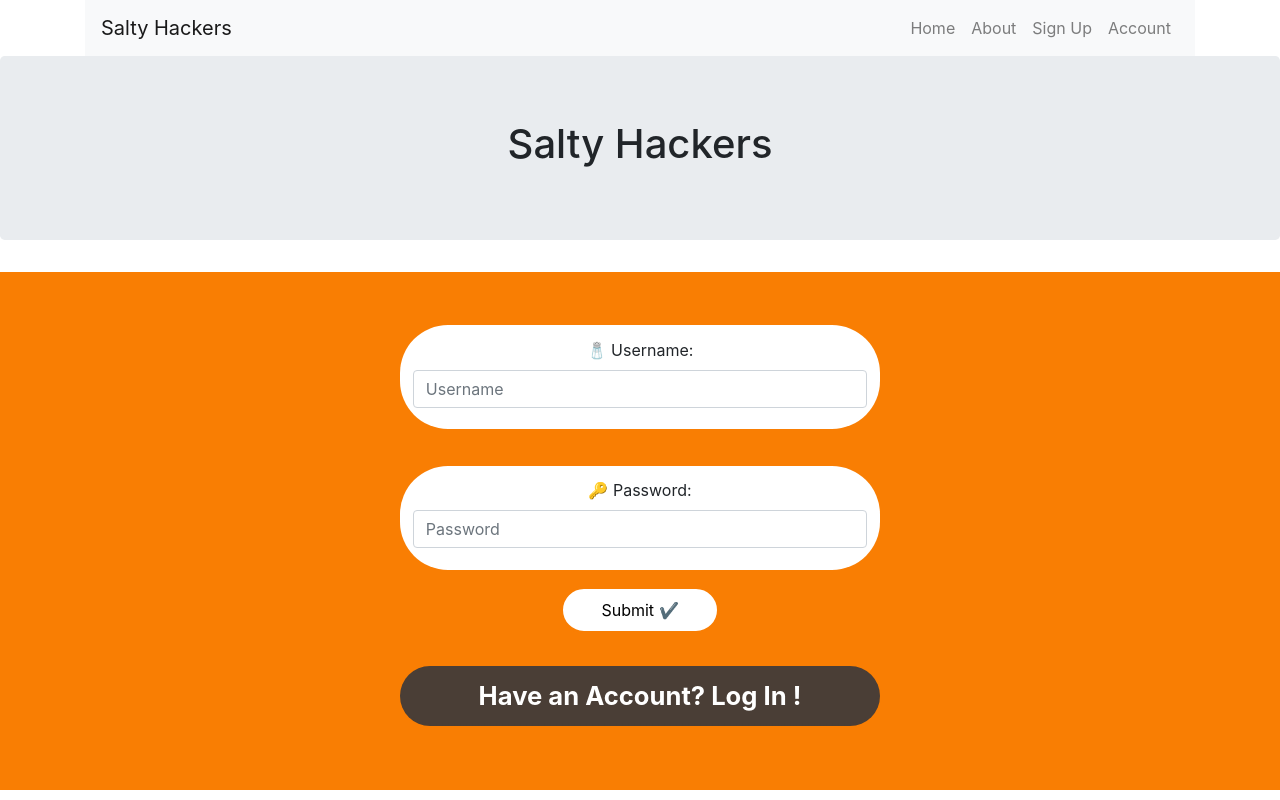
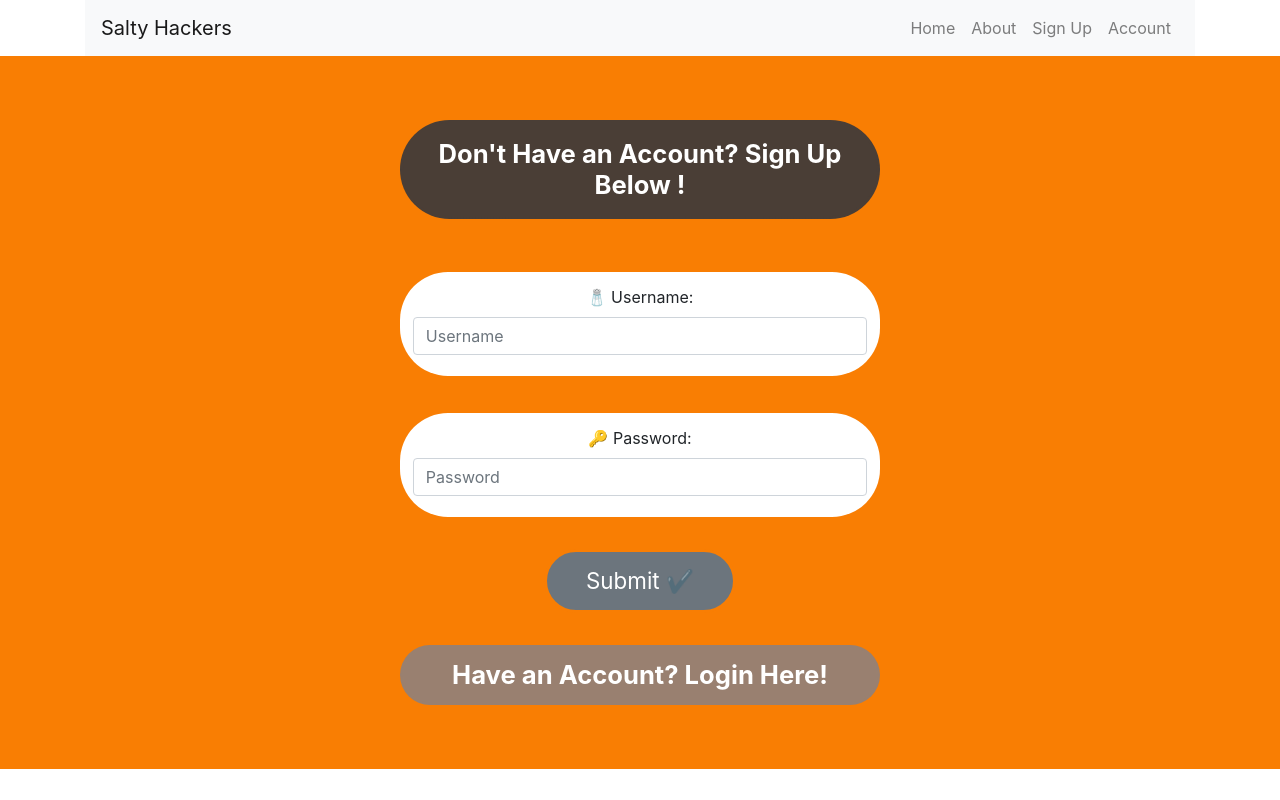
Before and after one commit to saltiest-hacker-news-comments/FE-work, a React (Create React App) app in the folder react-hackers/: page /signup in a window 1280 px wide. Built offline with nearby package versions, Linux system fonts and the light colour scheme; no server answers.

Commit message:
prepping for zeit

```diff
--- a/package.json
+++ /dev/null
@@ -1,3 +0,0 @@
-{
-  "dependencies": {}
-}
--- a/react-hackers/package.json
+++ b/react-hackers/package.json
@@ -15,7 +15,8 @@
   },
   "scripts": {
     "start": "react-scripts start",
-    "build": "react-scripts build",
+    // "build": "react-scripts build",
+    "build": "my-framework build --output public",
     "test": "react-scripts test",
     "eject": "react-scripts eject"
   },
--- a/react-hackers/src/App.js
+++ b/react-hackers/src/App.js
@@ -16,21 +16,20 @@ import Landing from "./components/Landing"
 
 function App() {
 
-  useEffect(() => {
-    axiosWithAuth()
-    .get('/app/login',)
-    .then(res => console.log("%cGet Axios: ", "color:blue", res))
-    .catch(err=> console.log( err ))
-  })
+  // useEffect(() => {
+  //   axiosWithAuth()
+  //   .get('/app/login',)
+  //   .then(res => console.log("%cGet Axios: ", "color:blue", res))
+  //   .catch(err=> console.log( err ))
+  // })
 
   return (
     <div className="App">
       <Header />
-      <Landing />
       {/* <FormikLogin /> */}
 
       <Switch>
-        <Route exact path="/" />
+        <Route exact path="/" component={Landing}/>
         <Route exact path="/signup" component={SignUp}/>
         <Route exact path="/login"  component={FormikLogin}/>
         <Route exact path="/about" component={About}/>
--- a/react-hackers/src/components/About.js
+++ b/react-hackers/src/components/About.js
@@ -3,9 +3,9 @@ import React from "react";
 
 const About = () => {
     return (
-        <div className="main-container">
-            <h1>hello</h1>
-            <p>About our app</p>
+        <div className="about-container">
+            <h1>About</h1>
+            <p>Info about our app</p>
           <div className="team-container">
               <h2>Meet our Team</h2>
               <p></p>
--- a/react-hackers/src/components/Header.js
+++ b/react-hackers/src/components/Header.js
@@ -1,6 +1,6 @@
 import React from 'react';
 import { Route, Switch, Link } from "react-router-dom";
-import { Container, Row, Col, Collapse, Navbar, NavbarToggler, NavbarBrand, Nav, NavLink, NavItem, UncontrolledDropdown, DropdownToggle, DropdownMenu, DropdownItem} from "reactstrap"
+import { Container, Row, Col, Collapse, Navbar, NavbarToggler, NavbarBrand, Nav, NavLink, NavItem, UncontrolledDropdown, DropdownToggle, DropdownMenu, DropdownItem } from "reactstrap"
 
 const Header = () => {
     const handleClick = event => {
@@ -15,12 +15,20 @@ const Header = () => {
                     <Col>
                         <Navbar color="light" light expand="sm">
                             <NavbarBrand href="/">Salty Hackers</NavbarBrand>
-                                <Nav className="ml-auto" navbar>
-                                    <NavItem><NavLink exact={true} tag={Link} to="/">Home</NavLink></NavItem>
-                                    <NavItem><NavLink tag={Link} to="/about">About</NavLink></NavItem>
-                                    <NavItem><NavLink tag={Link} to="/signup">Sign Up</NavLink></NavItem>
-                                    <NavItem><NavLink tag={Link} to="/account">Account</NavLink></NavItem>
-                                </Nav>
+                            <Nav className="ml-auto" navbar>
+                                <NavItem>
+                                    <NavLink tag={Link} to="/" activeClassName="active">Home</NavLink>
+                                </NavItem>
+                                <NavItem>
+                                    <NavLink tag={Link} to="/about" activeClassName="active">About</NavLink>
+                                </NavItem>
+                                <NavItem>
+                                    <NavLink tag={Link} to="/signup" activeClassName="active">Sign Up</NavLink>
+                                </NavItem>
+                                <NavItem>
+                                    <NavLink tag={Link} to="/account" activeClassName="active">Account</NavLink>
+                                </NavItem>
+                            </Nav>
                         </Navbar>
                     </Col>
                 </Row>
--- a/react-hackers/src/components/Landing.js
+++ b/react-hackers/src/components/Landing.js
@@ -1,5 +1,5 @@
 import React from "react"
-import { Container, Row, Col, Collapse, Navbar, Jumbotron, NavbarToggler, NavbarBrand, Nav, NavLink, NavItem, UncontrolledDropdown, DropdownToggle, DropdownMenu, DropdownItem} from "reactstrap"
+import { Container, Row, Col, Collapse, Navbar, Jumbotron, NavbarToggler, NavbarBrand, Nav, NavLink, NavItem, UncontrolledDropdown, DropdownToggle, DropdownMenu, DropdownItem } from "reactstrap"
 
 
 const Landing = () => {
@@ -7,6 +7,7 @@ const Landing = () => {
         <Jumbotron>
             <h1>Salty Hackers</h1>
         </Jumbotron>
+
     )
 }
 
--- a/react-hackers/src/components/Login.js
+++ b/react-hackers/src/components/Login.js
@@ -7,14 +7,14 @@ import * as Yup from "yup";
 import axiosWithAuth from '../utils/axiosWithAuth';
 import axios from 'axios';
 //React-strap
-import {Button} from "reactstrap";
+import {Button, NavLink} from "reactstrap";
+
 
 
 
 const Login = ({ values, errors, status, touched, handleSubmit }) => {
     const [logins, setLogins] = useState([]);
 
-    console.log("LOGINS: ",logins)
     useEffect(() => {
         if (status) {
             setLogins([[...logins, status]])
@@ -22,17 +22,17 @@ const Login = ({ values, errors, status, touched, handleSubmit }) => {
     }, [status]);
     return (
         <div className="signUpForm form">
-            <h2>Please Login</h2>
+            <h2 className="headerStyles">Have an Account? Login Below!</h2>
 
             <Form className="signUpForm form" onSubmit={handleSubmit}>
 
-                <div className="loginUserPass">Username:</div>
+                <div className="loginUserPass">🧂 Username: </div>
                 <Field className="loginComp" type="text" name="username" placeholder="Your Username" />
                 {touched.username && errors.username && (
                     <p className="error">{errors.username} </p>
 
               )}
-                <div className="loginUserPass">Password:</div>
+                <div className="loginUserPass"> 🔑 Password: </div>
                 <Field className="loginComp" type="text" name="password" placeholder="Your Password" />
                 {touched.password && errors.password && (
                     <p className="error">{errors.password} </p>
@@ -40,6 +40,10 @@ const Login = ({ values, errors, status, touched, handleSubmit }) => {
                 )}
 
             <Button className="signUpSubmitBtn submitBtn" type="submit">Login</Button>
+
+             {/* Link to SignUp If user has an Account */}
+         <NavLink className="signUpLink" href="/signup" > Don't Have an Account? Sign Up Here !</NavLink>
+
             </Form>
             {/* Response */}
             {logins.map(login => (
@@ -51,6 +55,7 @@ const Login = ({ values, errors, status, touched, handleSubmit }) => {
                 </div>
             ))}
         </div>
+
     );
 };
 
--- a/react-hackers/src/components/SignUp.js
+++ b/react-hackers/src/components/SignUp.js
@@ -3,14 +3,6 @@ import React, { useState, useEffect } from "react";
 
 //ReactStrap
 import {
-    Card,
-    Button,
-    CardHeader,
-    CardFooter,
-    CardBody,
-    CardTitle,
-    CardText,
-    CardImg,
     FormGroup,
     Label,
     Input,
@@ -30,7 +22,7 @@ import axiosWithAuth from "../utils/axiosWithAuth";
 /* Component ------------------------------------------------------------------------------------------------------ */
 const SignUp =({ touched, status, errors, values })=> {
 
-    const [users,setUsers] = useState({firstName: '', lastname: '',username: '', email: '', password: ''});
+    const [users,setUsers] = useState({username:'', password:''});
 
     const handleChange = e => {
         setUsers({
@@ -39,11 +31,10 @@ const SignUp =({ touched, status, errors, values })=> {
         });
     };
 
-
     const handleSubmit = () => {
         console.log("CLICKED!");
         axiosWithAuth()
-        .post('auth/register', {username: values.username, password: values.password})
+        .post('/auth/register', {username: users.username, password: users.password})
         .then( res => {
             console.log('%c UserSignUp Res: ', 'color:green', res)
         })
@@ -51,11 +42,12 @@ const SignUp =({ touched, status, errors, values })=> {
     };
 
     return (
+    <div className="signUpForm form">
         <Form onSubmit={handleSubmit} className="signUpForm form"   >
 
+        <h2 className="headerStyles signUpHeaderStyles">Don't Have an Account? Sign Up Below !</h2>
 
-{/*
-         <FormGroup className="signUpInput">
+        {/*<FormGroup className="signUpInput">
              <Label> 🥨 First Name: </Label>
              <Input type="text" name="firstName" placeholder="First Name" onChange={handleChange}/>
          </FormGroup>
@@ -86,11 +78,11 @@ const SignUp =({ touched, status, errors, values })=> {
 
          <button className="signUpSubmitBtn submitBtn">Submit ✔️</button>
 
+        </Form>
+
          {/* Link to Login If user has an Account */}
-
-
-         <NavLink className="logInLink" href="/login" > Have an Account? Log In !</NavLink>
-        </Form>
+         <NavLink className="logInLink" href="/login" > Have an Account? Login Here!</NavLink>
+    </div>
     );
 }
 
--- a/react-hackers/src/index.css
+++ b/react-hackers/src/index.css
@@ -52,16 +52,19 @@ White: #FFFFFF;
 
 /*  Button */
 .signUpSubmitBtn {
-  width: 10rem;
-  height: 3rem;
-  color: black;
+  width: 12rem;
+  height: 4rem;
+  color: white;
   border: 3px solid #F97E03;
-  background-color: white;
-  border-radius: 3em;
+  background-color: #6c757d;
+  border-radius: 3em !important;
+  margin-bottom: -2rem;
+  margin-top: 1rem;
+  font-size: 1.4rem !important;
 }
 .signUpSubmitBtn:hover {
   color: white;
-  background: #998070;
+  background: #5f676e;
   transition: 1s;
 }
 
@@ -69,8 +72,8 @@ White: #FFFFFF;
 .logInLink{
   width: 30rem;
   color:  white;
-  border: 3px dotted #4A3E36;;
-  background-color: #4A3E36;
+  border: 3px dotted #998070;;
+  background-color: #998070;
   border-radius: 3em;
   font-size: 1.6rem;
   padding: 1rem;
@@ -79,9 +82,35 @@ White: #FFFFFF;
 }
 .logInLink:hover{
   color: white;
-  background-color:  #998070;
+  background-color:  #4A3E36;
   transition: 1s;
-  border: 3px dotted #998070;
+  border: 3px dotted #4A3E36;
+}
+
+/* Don't Have An Account? Sign Up Here! */
+.signUpLink{
+  width: 30rem;
+  color:  white;
+  border: 3px dotted #998070;;
+  background-color: #998070;
+  border-radius: 3em;
+  font-size: 1.6rem;
+  padding: 1rem;
+  font-weight: bold;
+  margin: 2rem;
+  margin-top: 4rem;
+}
+.signUpLink:hover{
+  color: white;
+  background-color:  #4A3E36;
+  transition: 1s;
+  border: 3px dotted #4A3E36;
+}
+
+.signUpHeaderStyles{
+ margin: 2rem;
+ margin-top: 0rem;
+
 }
 
 
@@ -97,18 +126,31 @@ White: #FFFFFF;
   padding: 0.8rem;
   border-radius: 3em;
   margin: 1.3rem;
-  height: 3rem;
+  height: 5rem;
+  margin-top: 0;
 }
 
 .loginUserPass {
   border: 3px solid white;
-  width: 7rem;
+  width: 10rem;
   background: white;
   padding: 0.8rem;
   border-radius: 3em;
   margin: 1rem;
   margin-top: 0;
   color: black;
+
+}
+
+.headerStyles{
+  width: 30rem;
+  color:  white;
+  border: 3px dotted #4A3E36;;
+  background-color: #4A3E36;
+  border-radius: 3em;
+  font-size: 1.6rem;
+  padding: 1rem;
+  font-weight: bold;
 
 }
 
@@ -122,3 +164,15 @@ White: #FFFFFF;
 .active {
   color: orange;
 }
+
+/* -------------------------------------------------------------------------------- */
+
+
+
+/* About.js CSS Below------------------------------------------------------------- */
+
+
+.about-container{
+  background-color:#F97E03;
+
+}
```
Also changed, not shown: 2 other files (tests, documents, lock files or other folders).
